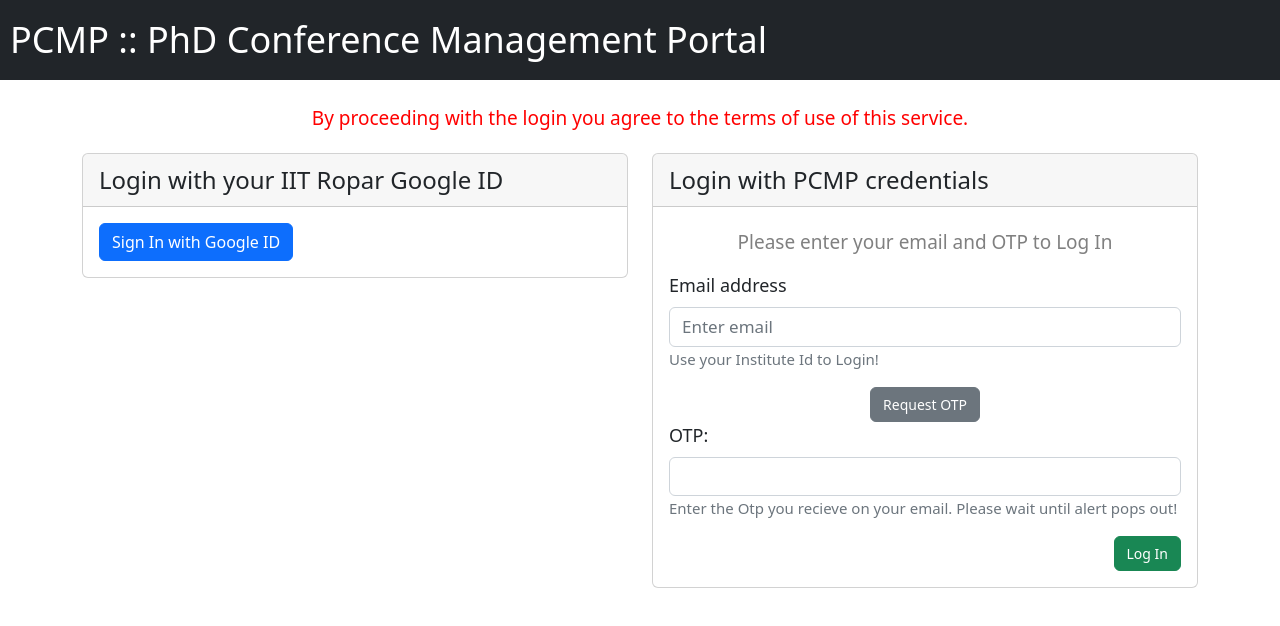
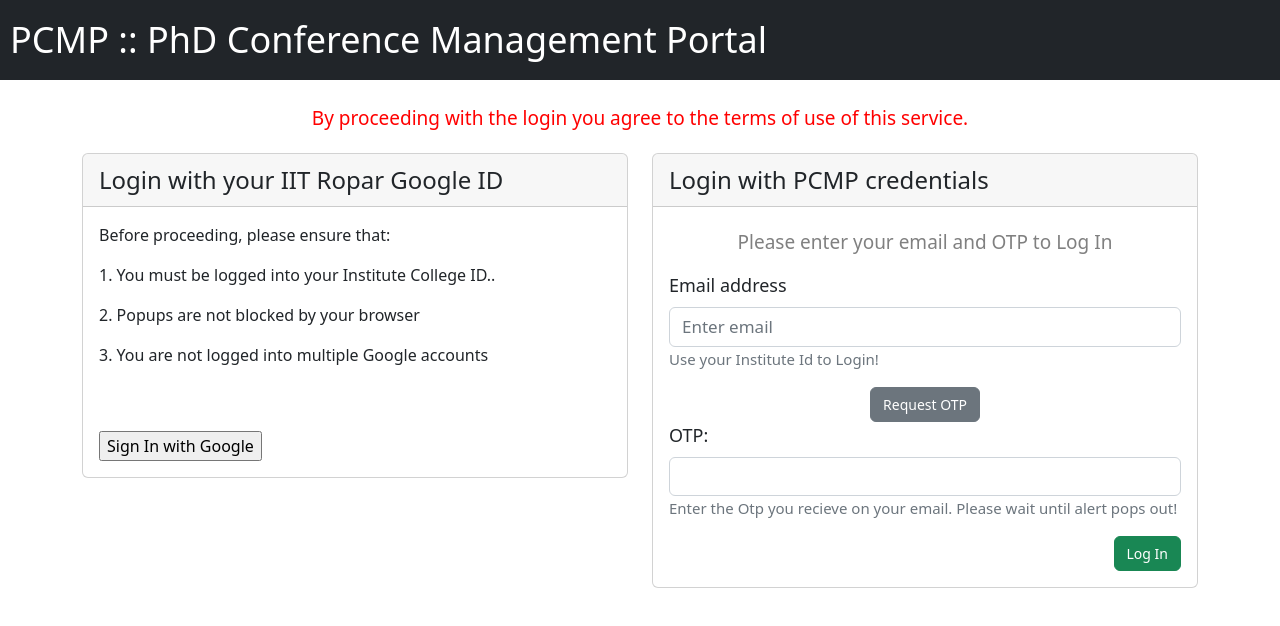
Before and after one commit to Rko-8001/phd-conf-mngt, a React (Create React App) app in the folder client/: page / in a window 1280 px wide. Shown: the top 626 px of the page. Built offline with nearby package versions, Linux system fonts and the light colour scheme.

Commit message:
clear some bugs in login

```diff
--- a/client/src/App.js
+++ b/client/src/App.js
@@ -5,9 +5,11 @@
 import Login from './Login';
 import FormInput from './studentSide/forms/FormInput';
 import StudentHome from './studentSide/StudentHome';
-import FacultyHome from './facultySide/FacultyHome';
+import FacultyHome from './components_faculty/Faculty_dashboard';
 import AdminHome from './adminSide/AdminHome';
-import ResearchHome from './researchSide/ResearchHome';
+// import ResearchHome from './researchSide/ResearchHome';
+import Accounts_dashboard from './components_accounts/Accounts_dashboard';
+import Research_dashboard from './components_research/Research_dashboard';
 
 
 function App() {
@@ -29,14 +31,17 @@
           <Route path="formFill" element={<FormInput studentEmail={emailId} />} />
         </Route>
 
-        <Route path='/facultyLogin' element={<FacultyHome facultyEmail={emailId} />} />
+        <Route path='/facultyLogin' element={<FacultyHome facultyEmail={emailId}/>} />
 
-        <Route path='/adminLogin' element={<AdminHome adminEmail={emailId} />} />
+        <Route path='/researchLogin' element={<Research_dashboard adminEmail={emailId} />} />
 
 
-        <Route path='/resarchLogin'>
+        {/* <Route path='/resarchLogin'>
           <Route index element={<ResearchHome researchEmail={emailId} />} />
           {/* <Route path='approve'  element={ <ResearchHome researchEmail = {emailId}/>}/> */}
+        {/* </Route> */} */}
+        <Route path='/accountLogin'>
+          <Route index element={<Accounts_dashboard accountsEmail={emailId}/>}/>
         </Route>
 
       </Routes>
--- a/client/src/Login.js
+++ b/client/src/Login.js
@@ -38,8 +38,8 @@
         //logic
         // const data = await res.json();
 
-        if (res.status === 422) {
-            window.alert(" Galat hai");
+        if (res.status === 422 || res.status === 423) {
+            window.alert("Invalid Creds");
         }
         else {
             window.alert("OTP Sent to your " + email);
@@ -60,19 +60,26 @@
             },
             body: JSON.stringify({ email, mssg, otp })
         });
-        const data = await res.json();
-        const role = data.split(' ')[0];
+
         // const id = data.split(' ')[1];
 
 
         // console.log(role);
         // console.log(id);
         // console.log(data);
-
-        if (res.status === 422) {
+        console.log(res.status);
+        if (res.status === 422 ) {
             window.alert("Wrong OTP Entered!! Try Again..");
         }
+        else if( res.status === 423)
+        {
+            window.alert("Invalid Creds");
+            setEmailId("");
+            setOtp("");
+        }
         else {
+            const data = await res.json();
+            const role = data.split(' ')[0];
             props.getEmailIdLogin(emailId);
             if (role === "0") {
                 navigate('/studentLogin');
@@ -81,13 +88,12 @@
                 navigate('/facultyLogin');
             }
             else if (role === "2") {
-                navigate('/adminLogin');
+                navigate('/researchLogin');
             }
             else if (role === "3") {
-                navigate('/researchLogin');
+                navigate('/accountLogin');
             }
             else {
-
             }
         }
     }
@@ -119,7 +125,8 @@
             else if (role === "2") {
                 navigate('/adminLogin');
             }
-            else {
+            else if (role === "3") {
+                navigate('/accountLogin');
             }
         }
         else {
@@ -147,7 +154,26 @@
                             <Card.Body>
 
                                 <Card.Text>
-                                    <Button onClick={loginWithGoogle}>Sign In with Google ID</Button>
+                                    <p>
+                                        Before proceeding, please ensure that:
+                                    </p>
+                                    <p>
+
+                                        1. You must be logged into your Institute College ID..
+                                    </p>
+                                    <p>
+
+                                        2. Popups are not blocked by your browser
+                                    </p>
+                                    <p>
+
+                                        3. You are not logged into multiple Google accounts
+                                    </p>
+                                    <br /><br />
+                                    <form action="http://localhost:5000/auth" method="get">
+                                        <input type="submit" value="Sign In with Google" />
+
+                                    </form>
                                 </Card.Text>
                             </Card.Body>
                         </Card>
```
